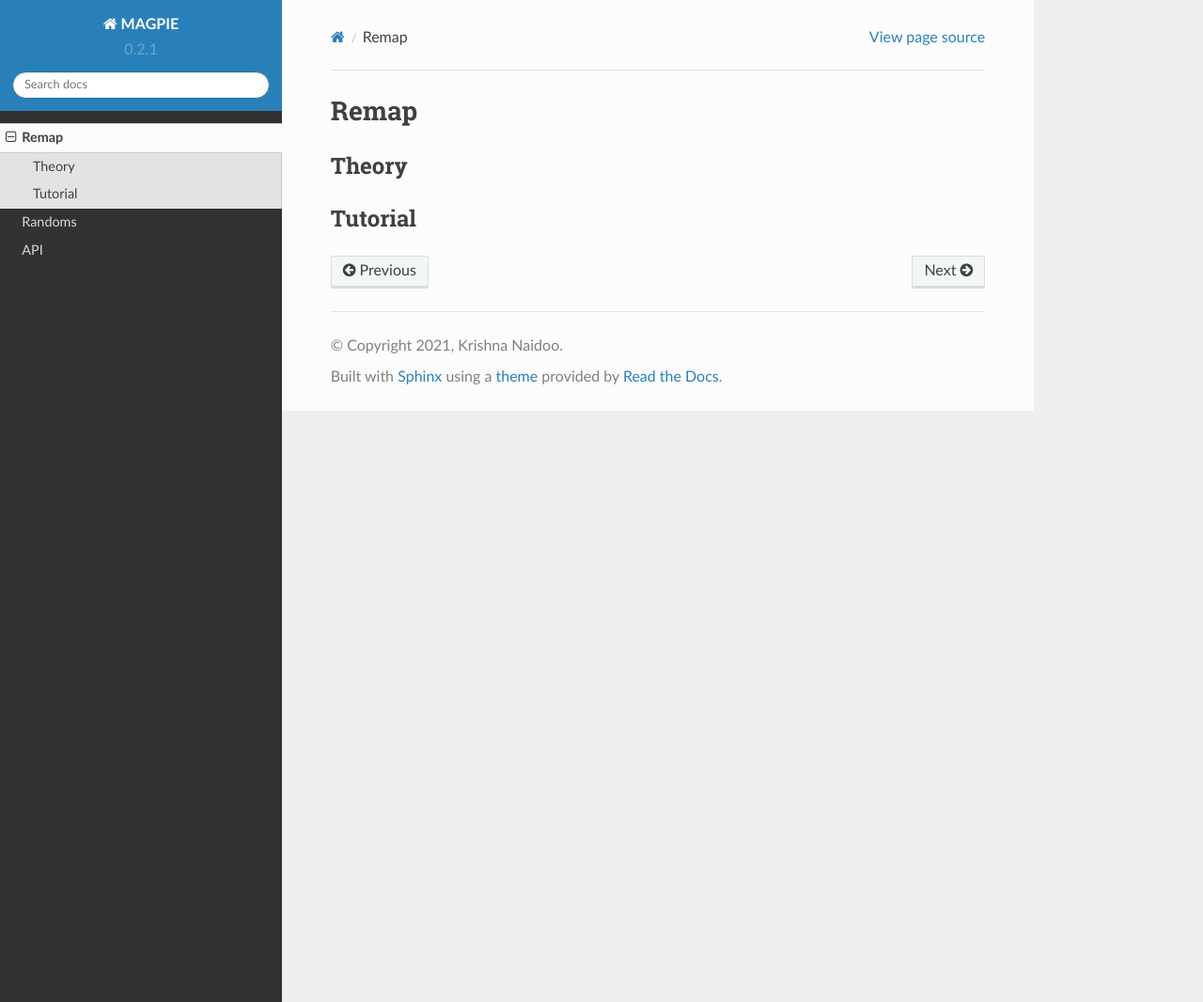
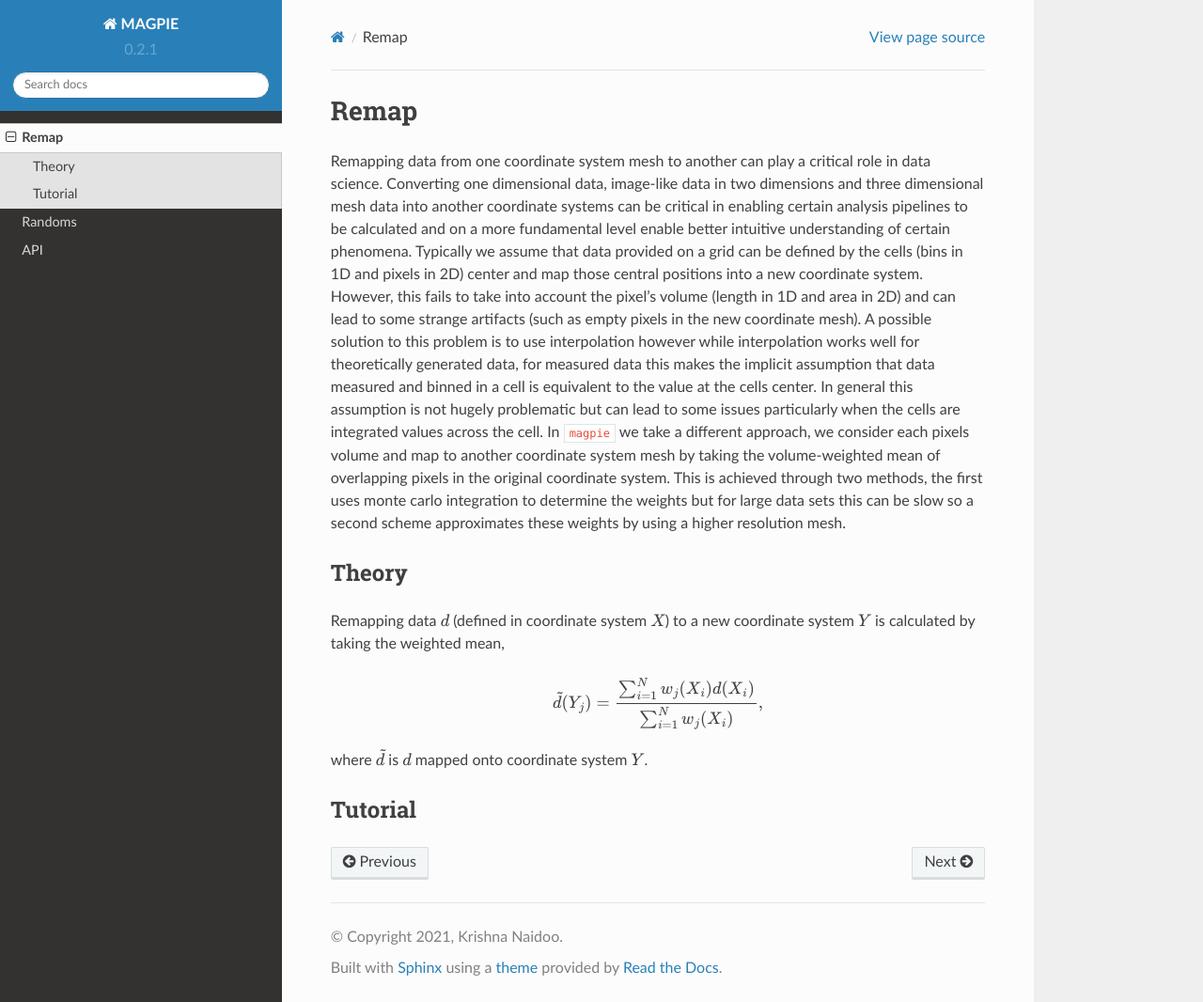
Before and after one commit to knaidoo29/magpie, a Sphinx documentation site: the page built from docs/source/remap_index.rst, in a window 1280 px wide and 1066 px high. Shown: the whole window at 94% size. Built offline with Sphinx 7.4.7 and the Read the Docs theme 2.0.0, drawn with Linux system fonts in a browser that asks for light colours.

Commit message:
test sphinx maths in docs

```diff
--- a/docs/source/conf.py
+++ b/docs/source/conf.py
@@ -21,6 +21,7 @@ extensions = [
     'sphinx.ext.autosummary',
     'sphinx.ext.intersphinx',
     'sphinx.ext.napoleon',
+    'sphinx.ext.mathjax',
 ]
 
 # Napoleon settings
--- a/docs/source/remap_index.rst
+++ b/docs/source/remap_index.rst
@@ -2,8 +2,38 @@
 Remap
 =====
 
+Remapping data from one coordinate system mesh to another can play a critical role
+in data science. Converting one dimensional data, image-like data in two dimensions
+and three dimensional mesh data into another coordinate systems can be critical in
+enabling certain analysis pipelines to be calculated and on a more fundamental
+level enable better intuitive understanding of certain phenomena. Typically we
+assume that data provided on a grid can be defined by the cells (bins in 1D and
+pixels in 2D) center and map those central positions into a new coordinate system.
+However, this fails to take into account the pixel's volume (length in 1D and area
+in 2D) and can lead to some strange artifacts (such as empty pixels in the new
+coordinate mesh). A possible solution to this problem is to use interpolation however
+while interpolation works well for theoretically generated data, for measured data
+this makes the implicit assumption that data measured and binned in a cell is
+equivalent to the value at the cells center. In general this assumption is not hugely
+problematic but can lead to some issues particularly when the cells are integrated
+values across the cell. In ``magpie`` we take a different approach, we consider each
+pixels volume and map to another coordinate system mesh by taking the volume-weighted
+mean of overlapping pixels in the original coordinate system. This is achieved through
+two methods, the first uses monte carlo integration to determine the weights but
+for large data sets this can be slow so a second scheme approximates these weights
+by using a higher resolution mesh.
+
 Theory
 ======
 
+Remapping data :math:`d` (defined in coordinate system :math:`X`) to a new coordinate
+system :math:`Y` is calculated by taking the weighted mean,
+
+.. math::
+
+  \tilde{d}(Y_{j}) = \frac{\sum_{i=1}^{N}w_{j}(X_{i})d(X_{i})}{\sum_{i=1}^{N}w_{j}(X_{i})},
+
+where :math:`\tilde{d}` is :math:`d` mapped onto coordinate system :math:`Y`.
+
 Tutorial
 ========
--- a/setup.py
+++ b/setup.py
@@ -15,7 +15,7 @@ ext4 = Extension(name='magpie.src.remap_3d_grid2grid', sources=['magpie/src/rema
 
 exts = [ext1, ext2, ext3, ext4]#, ext5]
 
-setup(name = 'magpie',
+setup(name = 'magpie-pkg',
       version = '0.2.1',
       description       = "Monte cArlo weiGhted PIxel rEmapping",
       long_description  = long_description,
```
Also changed, not shown: docs/source/index.rst (+16 -11 lines), LICENSE.txt, README.md (line endings or trailing spaces).
